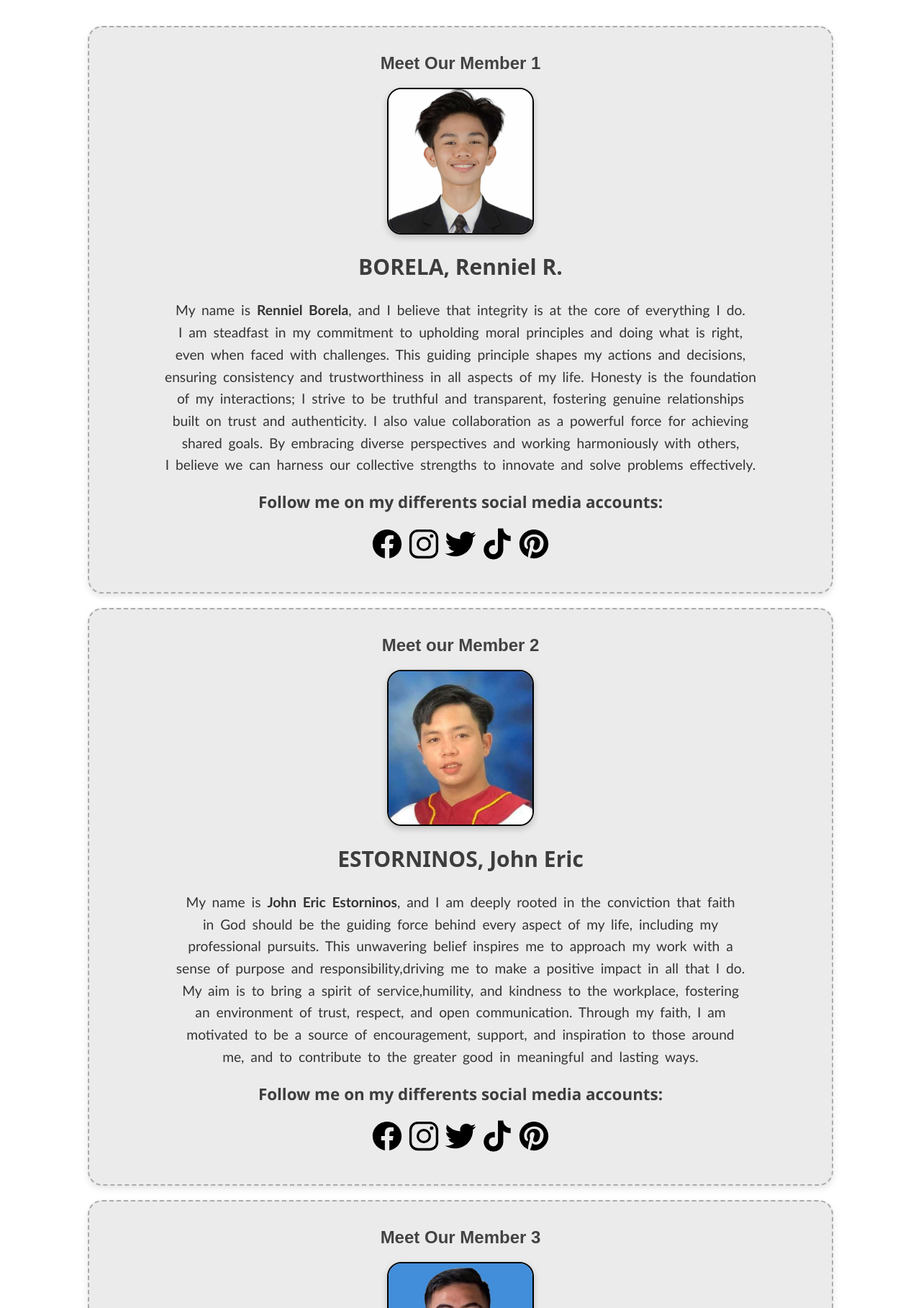
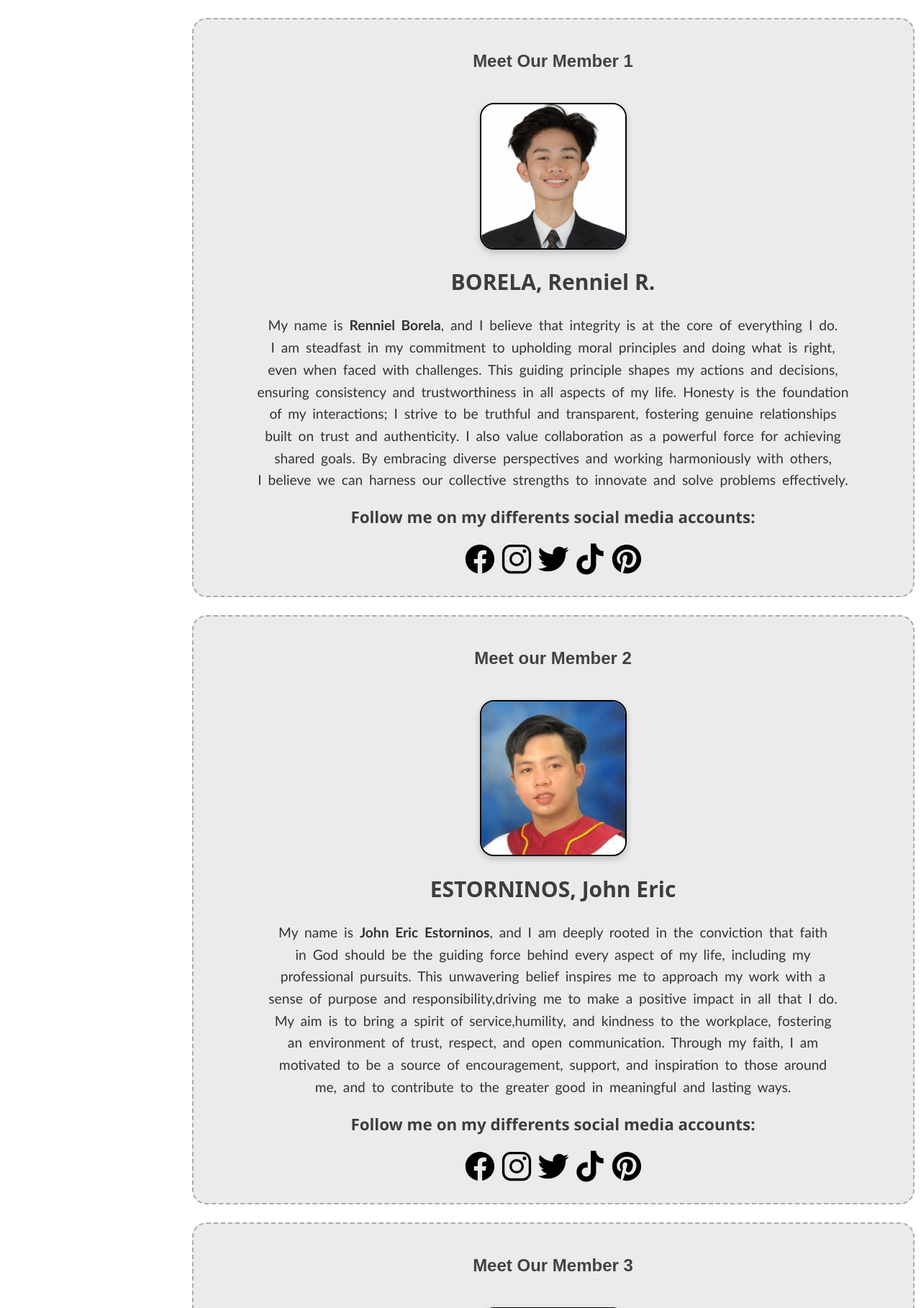
Before and after one commit to rinyilbrl27/BSCS-2D, a PHP site: page /Creators.html in a window 1280 px wide; the page is wider, and only the part inside the window is pictured. Shown: the part 91-1909 px from the top of that part at 72% size. Run offline with PHP 8.4, Linux system fonts and the light colour scheme.

Commit message:
Update style.css

```diff
--- a/LANDING PAGE/style.css
+++ b/LANDING PAGE/style.css
@@ -1141,18 +1141,6 @@ button:hover{
 
 
 
-
-
-
-
-
-
-
-.members-container {
-  max-width: 1537px;
-  margin: 0 auto;
-  padding: 1em;
-}
 .creators{
         display: flex;
         align-items: center;
@@ -1188,22 +1176,28 @@ button:hover{
         color: #ccc;
         }
 
-.members {
-  border: 2px dashed #ababab;
-  margin: 20px auto;
-  max-width: 1000px;
-  border-radius: 20px;
-  background-color: #ebebeb;
-  padding: 1em;
-  box-shadow: 0 4px 10px rgba(0, 0, 0, 0.1);
+.members-container {
+  width: 1537px;
 }
 
+.members {
+  border: 2px rgb(171, 171, 171) solid;
+  border-style: dashed;
+  width: 1000px;
+  margin-left: auto;
+  margin-right: auto;
+  margin-top: 25px;
+  border-radius: 20px;
+  background-color: rgb(235, 235, 235);
+  margin-bottom: 25px;
+}
 .meet-our-members {
   margin-top: 20px;
   color: #424242;
   text-align: center;
   font-family: 'Poppins', sans-serif;
   font-size: 1.5rem;
+  padding: 1em;
 }
 
 .profile img {
```
